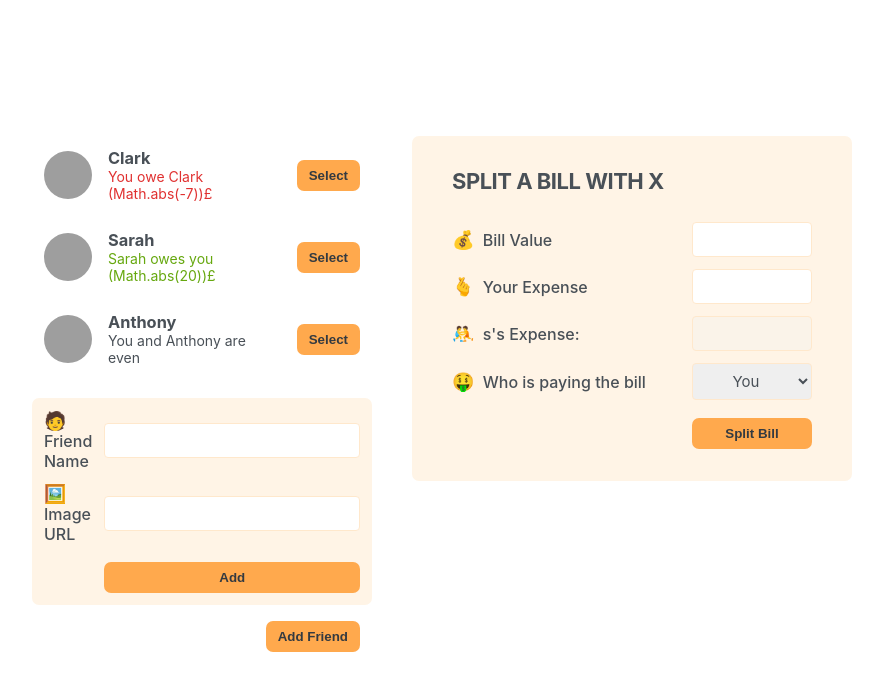
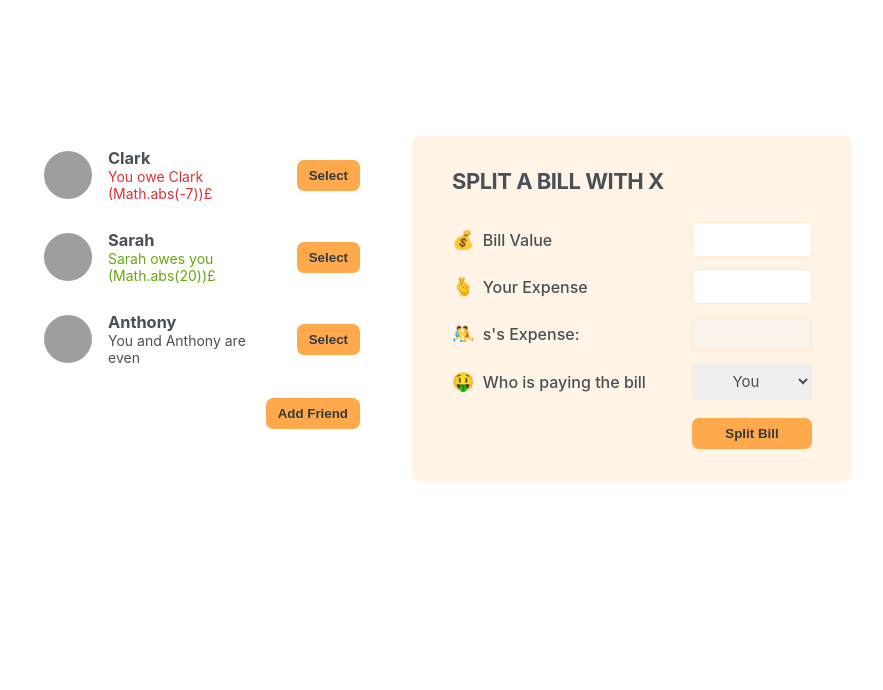
Before and after one commit to Mahmoud-AbouDeghedy/eat-and-split, a React (Create React App) app: page / in a window 1280 px wide. Shown: the top 690 px of the page, without its empty margins (198-1081 px from the left). Built offline with nearby package versions, Linux system fonts and the light colour scheme; grey boxes are pictures that could not be loaded.

Commit message:
handlig the show and hide button

```diff
--- a/src/App.tsx
+++ b/src/App.tsx
@@ -1,3 +1,5 @@
+import { useState } from "react";
+
 const initialFriends = [
 	{
 		id: 118836,
@@ -27,12 +29,20 @@ type FriendT = {
 };
 
 export default function App() {
+	const [showAddFriend, setShowAddFriend] = useState(false);
+
+	function handleShowAddFriend() {
+		setShowAddFriend((prev) => !prev);
+	}
+
 	return (
 		<div className="app">
 			<div className="sidebar">
 				<FriendsList />
-				<FormAddFriend />
-				<Button>Add Friend</Button>
+				{showAddFriend && <FormAddFriend />}
+				<Button onClick={handleShowAddFriend}>
+					{showAddFriend ? "Close" : "Add Friend"}
+				</Button>
 			</div>
 			<FormSplitBill />
 		</div>
@@ -70,8 +80,18 @@ function Friend({ friend }: { friend: FriendT }) {
 	);
 }
 
-function Button({ children }: { children: React.ReactNode }) {
-	return <button className="button">{children}</button>;
+function Button({
+	children,
+	onClick,
+}: {
+	children: React.ReactNode;
+	onClick: () => void;
+}) {
+	return (
+		<button className="button" onClick={onClick}>
+			{children}
+		</button>
+	);
 }
 
 function FormAddFriend() {
```
